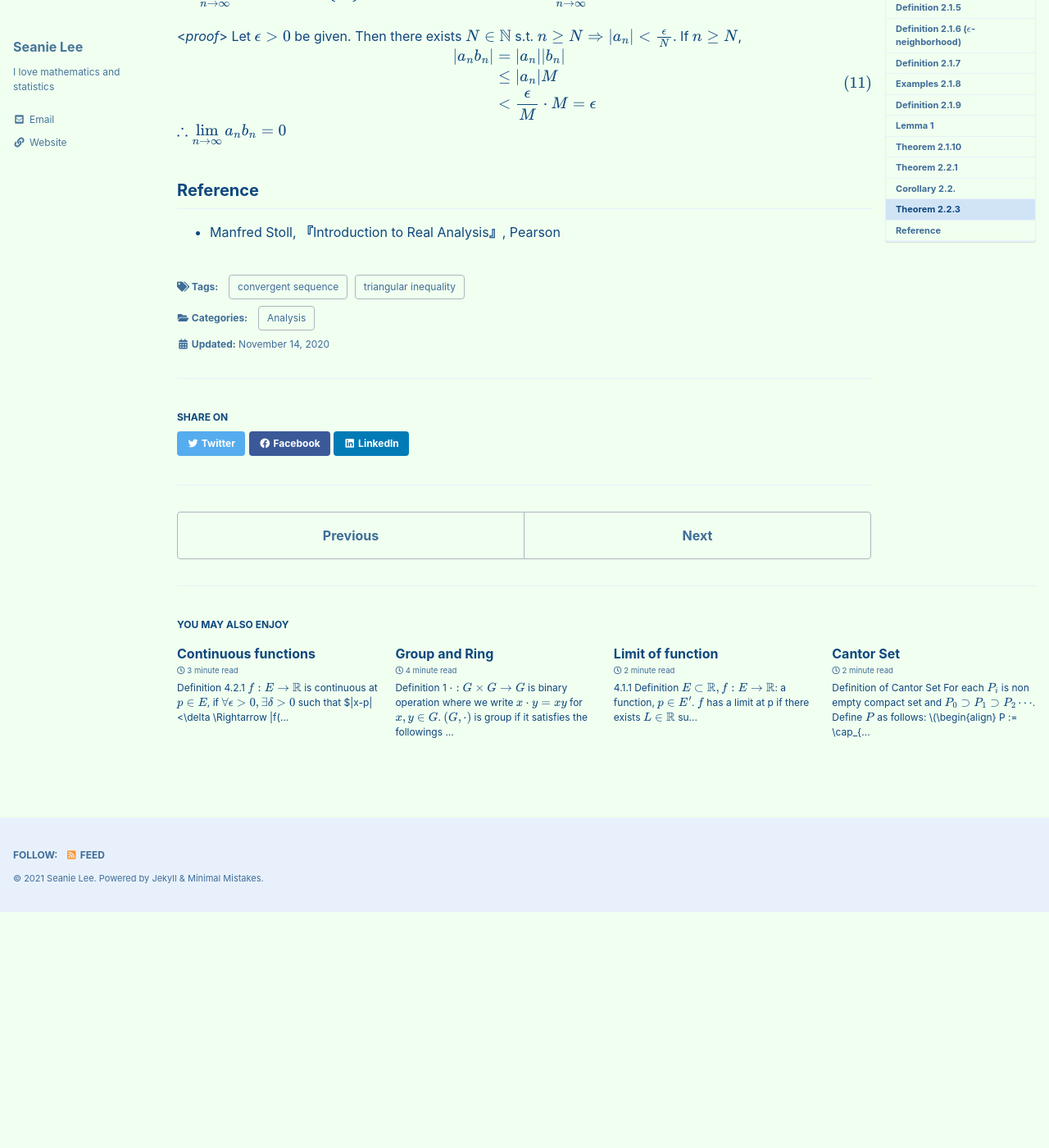
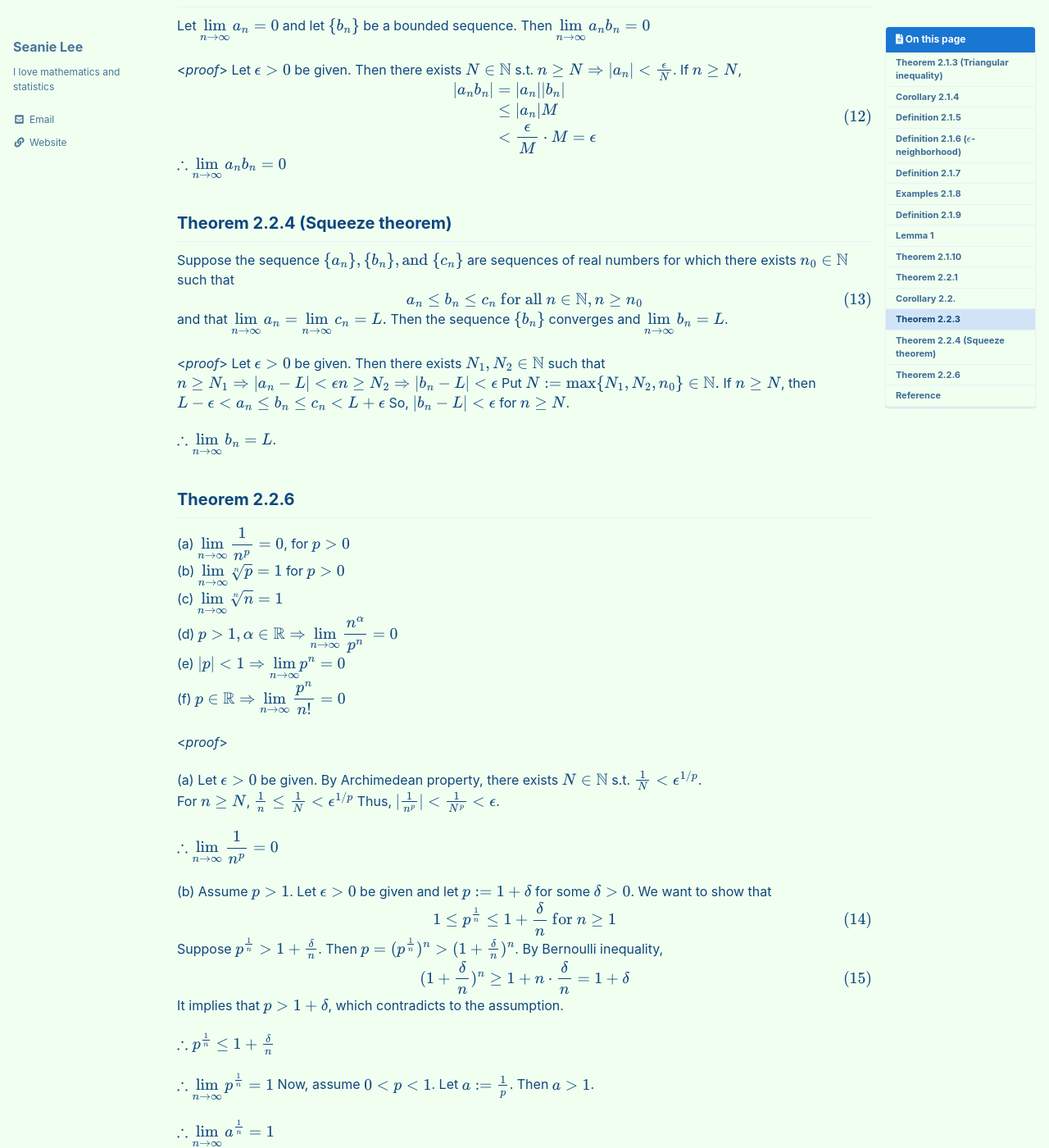
Before and after one commit to seanie12/blog, a Jekyll site: the page built from _posts/2020-11-14-sequence.md, in a window 1280 px wide and 1400 px high, scrolled down 3973 px. Shown: the whole window at 82% size. Built offline with Jekyll 4.4.1, drawn with Linux system fonts in a browser that asks for light colours; cached includes are drawn as plain includes; formulas are drawn with MathJax 3; before the commit the page ends 5085 px from its top, so only the background shows below that; some of the changed text lies outside the part shown.

Commit message:
Update 2020-11-14-sequence.md

```diff
--- a/_posts/2020-11-14-sequence.md
+++ b/_posts/2020-11-14-sequence.md
@@ -8,6 +8,8 @@ categories:
 tags:
   - triangular inequality
   - convergent sequence
+  - limit theorems
+  - squeeze theorem
 
 toc: true
 toc_sticky: true
@@ -107,7 +109,7 @@ A sequence $$\{p_n \}_{n=1}^\infty$$ in $\mathbb{R}$ is said to be **bounded** i
 Let $a\in \mathbb{R}$ be a real number. If $|a| < \epsilon, \forall \epsilon >0$, then $a=0$.
 
 <*proof*>
-Assume that $a\neq 0$, i.e. $|a| >0$. Take $\epsilon_0 := |a|$. Then $|a| < |\epsilon_0| = |a|$, which is a contradiction.
+Assume that $a\neq 0$, i.e. $|a| >0$. Take $\epsilon_0 := |a|$. Then $|a| < \epsilon_0 = |a|$, which is a contradiction.
 
 $\therefore a= 0$
 $$\tag*{$\square$}$$
@@ -190,7 +192,9 @@ n\geq N_2 \Rightarrow |a_n-a| < \frac{|a|}{2}
 $$
 Since $|a|-|a_n| \leq |a_n-a|, |a_n|>\frac{|a|}{2}$ for $n\geq N_2$. Put $$N:=\max\{ N_1, N_2\} \in \mathbb{N}.$$ If $n\geq N$, then
 $$
+\begin{align}
 |\frac{1}{a_n}=\frac{1}{a}| = \frac{|a_n-a|}{|a_n||a|} < \frac{2}{|a|^2}\cdot\frac{|a|^2}{2}\epsilon = \epsilon
+\end{align}
 $$
 
 $\therefore \displaystyle{\lim_{n\to\infty}\frac{1}{a_n}=\frac{1}{a}}$
@@ -218,5 +222,120 @@ $$
 $$
 $\therefore \displaystyle{\lim_{n\to\infty}a_nb_n}=0$
 $$\tag*{$\square$}$$
+
+## Theorem 2.2.4 (Squeeze theorem)
+Suppose the sequence $$\{a_n\}, \{b_n\},\text{and } \{c_n\}$$ are sequences of real numbers for which there exists $n_0\in \mathbb{N}$ such that
+$$
+\begin{align}
+a_n \leq b_n \leq c_n \text{ for all } n\in \mathbb{N}, n\geq n_0
+\end{align}
+$$
+and that $\displaystyle{\lim_{n\to\infty}a_n = \lim_{n\to\infty}c_n = L}.$ Then the sequence $$\{b_n\}$$ converges and $\displaystyle{\lim_{n\to\infty}b_n=L}$.
+
+<*proof*>
+Let $\epsilon >0$ be given. Then there exists $N_1,N_2\in\mathbb{N}$ such that
+$$
+n\geq N_1 \Rightarrow |a_n-L| <\epsilon \\
+n\geq N_2 \Rightarrow |b_n-L| <\epsilon
+$$
+Put $$N:=\max\{N_1, N_2, n_0\} \in \mathbb{N}.$$ If $n\geq N$, then
+$$
+L-\epsilon < a_n\leq b_n \leq c_n < L+\epsilon
+$$
+So, $|b_n -L|<\epsilon$ for $n\geq N$.
+
+$\therefore \displaystyle{\lim_{n\to\infty}b_n=L}$.
+$$\tag*{$\square$}$$
+
+## Theorem 2.2.6
+(a) $\displaystyle{\lim_{n\to\infty}\frac{1}{n^p} =0}$, for $p> 0$ <br /> (b) $\displaystyle{\lim_{n\to\infty}\sqrt[n]{p}} =1$ for $p>0$ <br /> (c) $\displaystyle{\lim_{n\to\infty}\sqrt[n]{n}} = 1$ <br /> (d) $p>1, \alpha \in\mathbb{R}\Rightarrow \displaystyle{\lim_{n\to\infty}\frac{n^\alpha}{p^n}=0}$ <br /> (e) $|p|<1 \Rightarrow \displaystyle{\lim_{n\to\infty}}p^n =0$ <br /> (f) $p\in\mathbb{R} \Rightarrow \displaystyle{\lim_{n\to\infty}\frac{p^n}{n!}} = 0$
+
+
+<*proof*>
+
+(a) Let $\epsilon >0$ be given. By Archimedean property, there exists $N\in\mathbb{N}$ s.t. $\frac{1}{N}< \epsilon^{1/p}$. <br /> For $n\geq N$,
+$$
+\frac{1}{n}\leq  \frac{1}{N} < \epsilon^{1/p}
+$$
+Thus, $|\frac{1}{n^p}| < \frac{1}{N^p} <\epsilon$.
+
+$\therefore \displaystyle{\lim_{n\to\infty}\frac{1}{n^p}}=0$
+$$\tag*{$\square$}$$
+
+(b) Assume $p>1$. Let $\epsilon >0$ be given and let $p:=1+\delta$ for some $\delta>0$. We want to show that
+$$
+\begin{align}
+1\leq p^{\frac{1}{n}} \leq 1 + \frac{\delta}{n} \text{ for } n\geq 1
+\end{align}
+$$
+Suppose $p^\frac{1}{n} > 1 +\frac{\delta}{n}$. Then $p=(p^\frac{1}{n})^n > (1+\frac{\delta}{n})^n$. By Bernoulli inequality,
+$$
+\begin{align}
+(1+\frac{\delta}{n})^n \geq 1 + n\cdot\frac{\delta}{n} = 1+\delta
+\end{align}
+$$
+It implies that  $p> 1+\delta$, which contradicts to the assumption.
+
+$\therefore p^\frac{1}{n} \leq 1+\frac{\delta}{n}$
+
+$\therefore \displaystyle{\lim_{n\to\infty}p^\frac{1}{n}}=1$
+Now, assume $0<p<1$. Let $a:=\frac{1}{p}$. Then $a>1$.
+
+$\therefore \displaystyle{\lim_{n\to\infty}a^\frac{1}{n}}=1$
+
+By the limit theorem,
+$$
+\begin{align}
+\lim_{n\to\infty}p^\frac{1}{n} = \lim_{n\to\infty} \frac{1}{a^{1/n}} = \frac{1}{1}
+\end{align}
+$$
+$\therefore \displaystyle{\lim_{n\to\infty}p^{\frac{1}{n}}}=1$
+
+$$\tag*{$\square$}$$
+
+(c) Let $x_n:=\sqrt[n]{n}-1$ for $n\geq 2$. Then
+$$
+n=(x_n+1)^n \geq \frac{n(n-1)}{2}x^2_n
+$$
+Thus, $0<x^2_n \leq \frac{2}{n-1}$, i.e. $0<x_n \leq \sqrt{\frac{2}{n-1}}$.
+
+$\therefore \displaystyle{\lim_{n\to\infty}x_n=0}$
+
+$\therefore \displaystyle{\lim_{n\to\infty}\sqrt[n]{n}=1}$
+$$\tag*{$\square$}$$
+
+(d) Let $p:=1+q$ for some $q>0$ and let $k\in\mathbb{N}$ with $k>\alpha$. For $k< n/2$,
+$$
+\begin{align}
+\begin{split}
+p^n = (1+q)^n &> {n \choose k}q^k  \\
+&=\frac{n(n-1)\cdots(n-k+1)}{k!}q^k \\
+&> \frac{n^k}{2^kk!} q^k \:(\becuase n-k+1 > \frac{n}{2}+1 > \frac{n}{2})\\
+\end{split}
+\end{align}
+$$
+Thus, $0< \frac{n^\alpha}{p^n} <\frac{2^k k!}{q^kn^{k-\alpha}}$. Since $k-\alpha>0, \displaystyle{\lim_{n\to\infty}1/n^{k-\alpha}}=0.$
+
+$\therefore \displaystyle{\lim_{n\to\infty}\frac{n^\alpha}{p^n}} =0$
+$$\tag*{$\square$}$$
+
+(e) Let $p=1\pm \frac{1}{q}$ for some $q>1$.
+$$
+\begin{align}
+|p^n| = |p|^n = \frac{1}{q^n}
+\end{align}
+$$
+$\therefore \displaystyle{\lim_{n\to\infty}}p^n=0$ by (d) where $\alpha=0$.
+
+(f) Let $k\in\mathbb{N}$ with $k>|p|$. For $n>k$
+$$
+|\frac{p^n}{n!}| = \frac{|p|^n}{n!} = \frac{|p|^n}{(k-1)!k\cdots (n-1)n}\\
+< \frac{|p|^n}{(k-1)!k^{n-k+1}}\\
+=\frac{k^{k-1}}{(k-1)!}\frac{|p|^n}{k^n}
+$$
+Since $0<\frac{|p|}{k}<1, \displaystyle{\lim_{n\to\infty}}\frac{|p|^n}{k}=0$
+
+$\therefore \displaystyle{\lim_{n\to\infty}}\frac{p^n}{n!} = 0$
+$$\tag*{$\square$}$$
 ## Reference
 - Manfred Stoll,  **『**Introduction to Real Analysis**』**, Pearson
```
